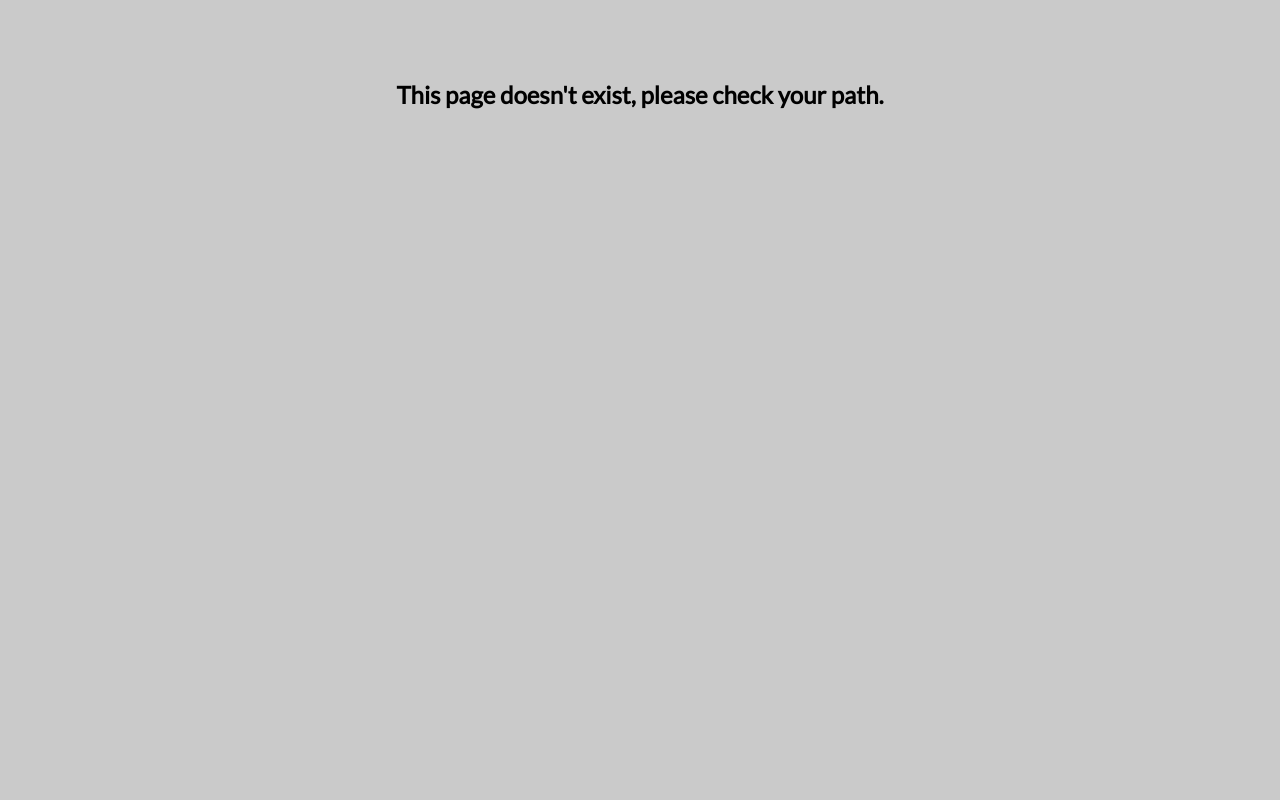
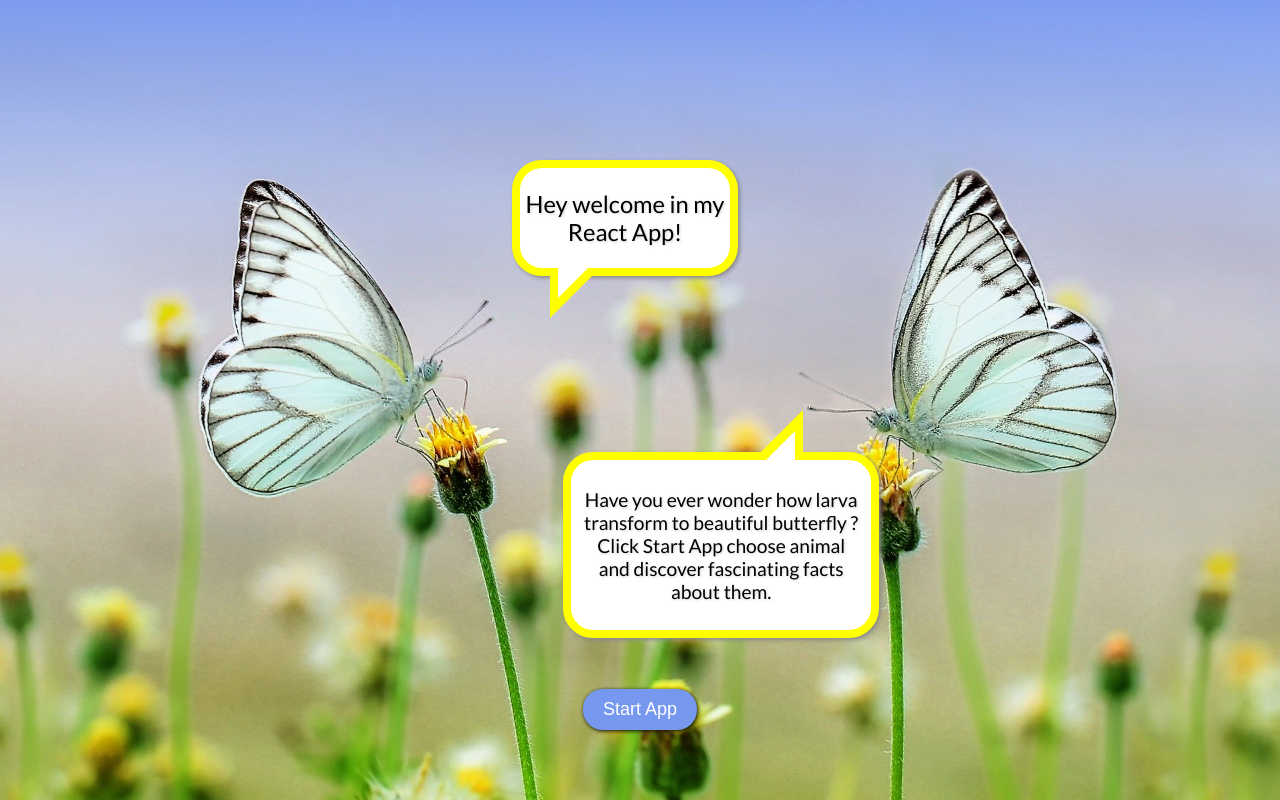
Before and after one commit to szildaniel/AnimalReactApp, a React (Create React App) app: page / in a window 1280 px wide. Built offline with nearby package versions, Linux system fonts and the light colour scheme; what react-animations would draw is missing.

Commit message:
trying to fix path on gh pages

```diff
--- a/package.json
+++ b/package.json
@@ -1,5 +1,5 @@
 {
-  "homepage": "https://szildaniel.github.io/AnimalReactApp/",
+  "homepage": "https://szildaniel.github.io/AnimalReactApp",
   "name": "my-app",
   "version": "0.1.0",
   "private": true,
--- a/src/components/Router.js
+++ b/src/components/Router.js
@@ -12,8 +12,8 @@ import NotFound from "./NotFound";
 const Router = () => (
   <BrowserRouter>
     <Switch>
-      <Route exact path="/AnimalReactApp" component={Starter} />
-      <Route exact path="/App" component={App} />
+      <Route exact path="/" component={Starter} />
+      <Route path="/App" component={App} />
       <Route path="/animal/Frog" component={Frog} />
       <Route path="/animal/Ladybug" component={Ladybug} />
       <Route path="/animal/Bee" component={Bee} />
```
Also changed, not shown: src/images/welcome-bg.jpg (added).
